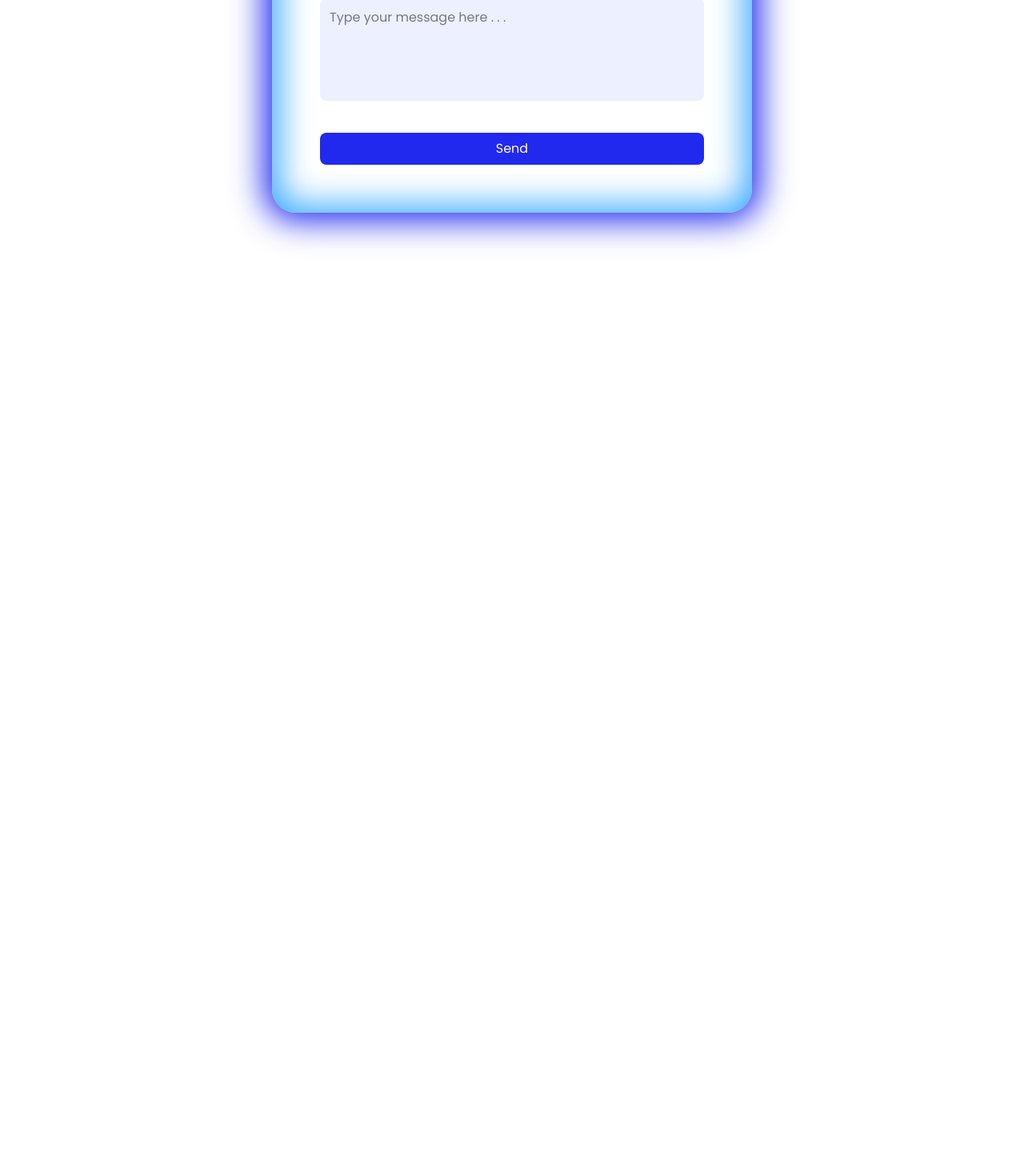
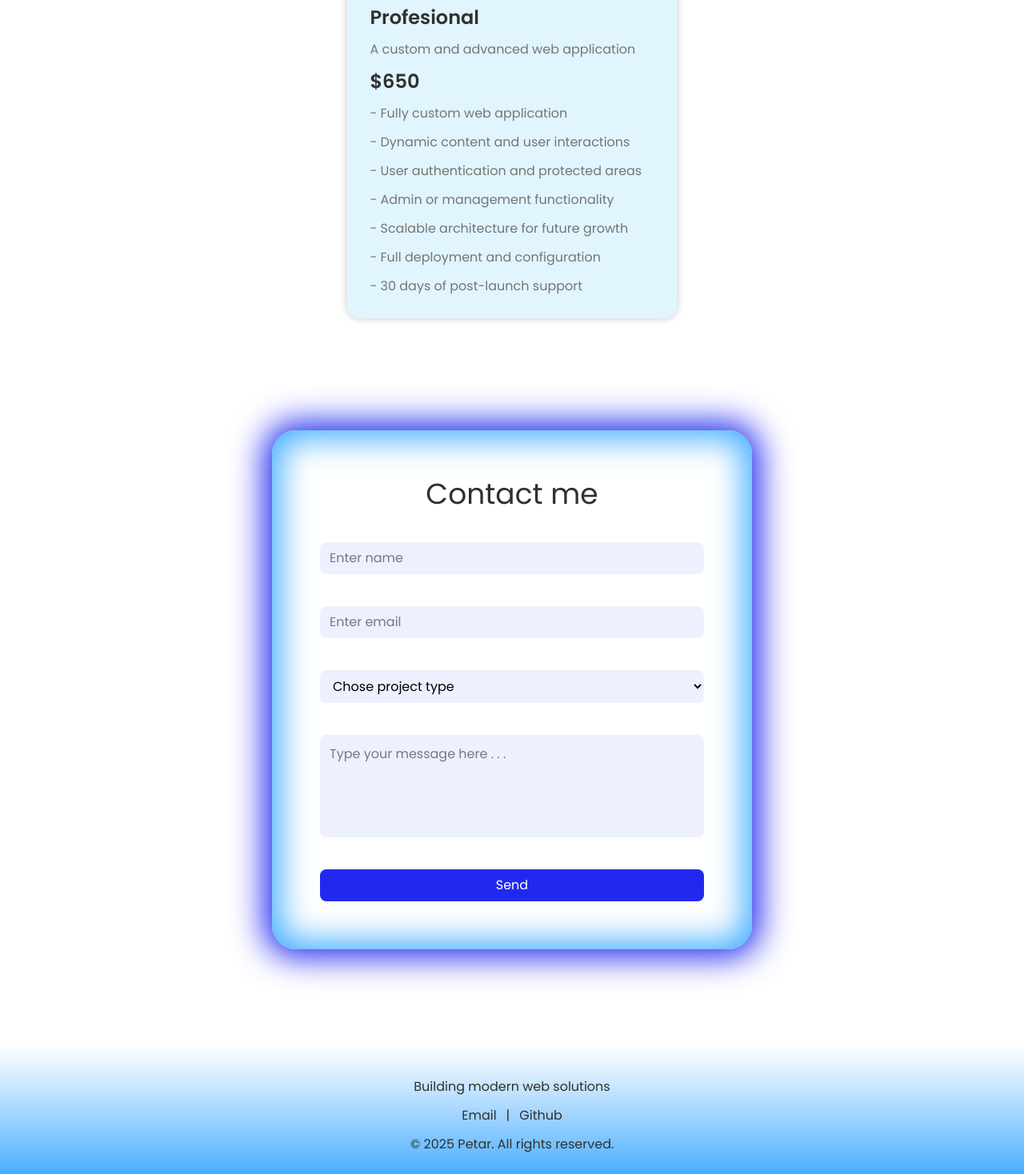
Before and after one commit to PetarDev05/portfolio, a React (Vite) app: page / in a window 1280 px wide. Shown: the part 3874-5342 px from the top of the page at 80% size. Before the commit the page ends 4260 px from the top, so only its background shows below. Built offline with nearby package versions, Linux system fonts and the light colour scheme.

Commit message:
Create footer and fix pricing cards and contact form

```diff
--- a/src/App.jsx
+++ b/src/App.jsx
@@ -4,6 +4,7 @@ import Projects from "./pages/Projects.jsx";
 import TechStack from "./pages/TechStack.jsx";
 import Contact from "./pages/Contact.jsx";
 import Pricing from "./pages/Pricing.jsx";
+import Footer from "./components/Footer.jsx";
 
 const App = () => {
   return (
@@ -14,6 +15,7 @@ const App = () => {
       <TechStack />
       <Pricing />
       <Contact />
+      <Footer/>
     </div>
   );
 };
--- a/src/components/ContactForm.jsx
+++ b/src/components/ContactForm.jsx
@@ -15,6 +15,12 @@ const ContactForm = () => {
           placeholder="Enter email"
           name="name"
         />
+        <select name="" id="" className="px-3 py-2 bg-(--super) w-full dark:bg-(--card-dark) dark:text-(--white) rounded-lg">
+          <option value="" className="">Chose project type</option>
+          <option value="" className="">Starter - Landing page</option>
+          <option value="" className="">Bussiness - Website</option>
+          <option value="" className="">Profesionall - Full stack application</option>
+        </select>
         <textarea
           name="message"
           id=""
--- a/src/components/Footer.jsx
+++ b/src/components/Footer.jsx
@@ -0,0 +1,21 @@
+import { MdOutlineHexagon } from "react-icons/md";
+
+const Footer = () => {
+  return (
+    <div className="w-full pt-10 pb-7 flex flex-col items-center gap-3 bg-linear-to-b from-(--white) dark:from-(--dark-bg) to-(--blue) dark:to-(--dark-blue) text-(--text) dark:text-(--white)">
+      <p className="">Building modern web solutions</p>
+      <p className="flex flex-row items-center gap-3">
+        <a href="mailto:pejovicpetar02@gmail.com" className="">
+          Email
+        </a>
+        |
+        <a href="https://github.com/PetarDev05/" className="">
+          Github
+        </a>
+      </p>
+      <p className="">&copy; 2025 Petar. All rights reserved.</p>
+    </div>
+  );
+};
+
+export default Footer;
--- a/src/components/PricingCard.jsx
+++ b/src/components/PricingCard.jsx
@@ -1,8 +1,6 @@
-import { MdOutlineHexagon } from "react-icons/md";
-
 const PricingCard = ({option}) => {
   return (
-    <div className={`p-7 rounded-2xl  ${option.id === "002" ? "bg-linear-to-br from-(--prm1) to-(--prm2) dark:from-(--prm-dark-1) dark:to-(--prm-dark-2) shadow-outher-sm dark:shadow-outher-sm-dark" : "bg-(--pr1) dark:bg-(--card-dark) shadow-[0px_0px_15px_1px_var(--white)]"}  flex flex-col items-start gap-3`}>
+    <div className={`p-7 rounded-2xl  ${option.id === "002" ? "bg-linear-to-br from-(--prm1) to-(--prm2) dark:from-(--prm-dark-1) dark:to-(--prm-dark-2) shadow-outher-sm dark:shadow-outher-sm-dark" : "bg-(--pr1) dark:bg-(--card-dark) shadow-[0px_0px_10px_1px_var(--shadow-light)] dark:shadow-[0px_0px_15px_1px_var(--white)]"}  flex flex-col items-start gap-3`}>
       <h3 className="text-2xl font-semibold text-(--text) dark:text-(--white)">{option.title}</h3>
       <p className="text-(--text-light) dark:text-(--text-dark)">{option.tagline}</p>
       <p className="font-semibold text-2xl text-(--text) dark:text-(--white)">${option.price}</p>
--- a/src/index.css
+++ b/src/index.css
@@ -41,6 +41,8 @@
     --pr-dark-2: #b8bfff;
     --prm-dark-1: #070051;
     --prm-dark-2: #3a5efe;
+
+    --shadow-light: #d0d0d0;
 }
 
 @theme {
--- a/src/pages/Pricing.jsx
+++ b/src/pages/Pricing.jsx
@@ -66,7 +66,7 @@ const Pricing = () => {
         Simple and transparent pricing designed to offer professional web
         solutions, from clean landing pages to fully custom web applications.
       </p>
-      <div className="grid grid-cols-1 gap-15 min-[1200px]:grid-cols-3">
+      <div className="grid grid-cols-1 gap-15 min-[1300px]:grid-cols-3">
         {plans.map((plan) => (
           <PricingCard key={plan.id} option={plan} />
         ))}
```
